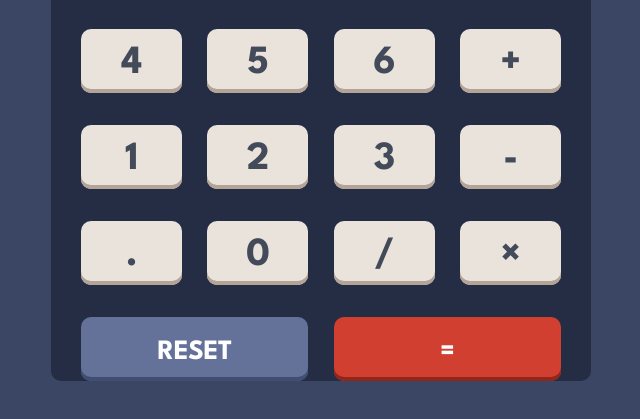
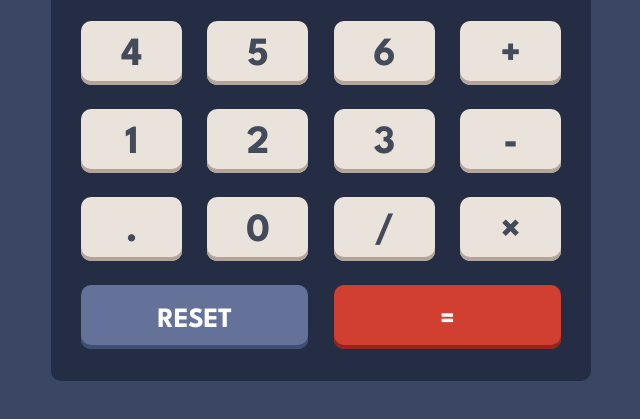
Before and after one commit to Slimani-CE/calculator-web-app, a plain HTML site: page index.html in a window 1280 px wide. Shown: the part 367-786 px from the top of the page, without its empty margins (319-959 px from the left). Drawn offline with Linux system fonts and the light colour scheme.

Commit message:
Fix keys height

```diff
--- a/style.css
+++ b/style.css
@@ -130,7 +130,7 @@ body {
     grid-template-columns: repeat(4, minmax(101px, 60px));
     grid-template-rows: repeat(5, 64px);
     justify-content: space-between;
-    row-gap: 32px;
+    align-content: space-between;
     margin-top: 24px;
     padding: 32px 30px;
     border-radius: 10px;
```
